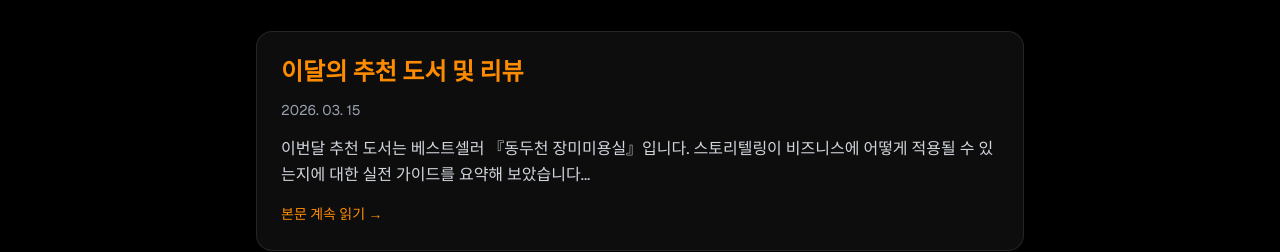
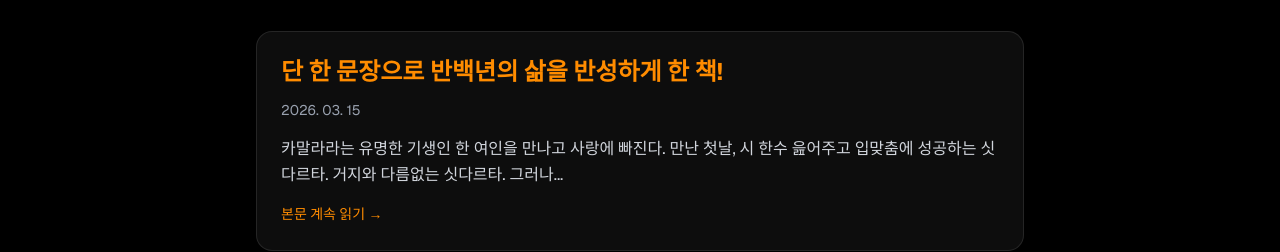
Before and after one commit to inewscom100454-spec/younghyun-homepage, a Next.js app: page /knowledge in a window 1280 px wide. Shown: the part 579-831 px from the top of the page. Built offline with nearby package versions, Linux system fonts and the light colour scheme; no server answers; sample sign-in values are in the browser's storage.

Commit message:
content: update secret note recommendation with siddhartha review

```diff
--- a/src/app/knowledge/page.tsx
+++ b/src/app/knowledge/page.tsx
@@ -34,13 +34,12 @@ export default async function KnowledgePage() {
           </div>
 
           <div className="bg-white/5 border border-white/10 p-6 rounded-2xl">
-            <h2 className="text-2xl font-bold mb-3 text-brand">이달의 추천 도서 및 리뷰</h2>
+            <h2 className="text-2xl font-bold mb-3 text-brand">단 한 문장으로 반백년의 삶을 반성하게 한 책!</h2>
             <p className="text-gray-400 mb-4 text-sm">2026. 03. 15</p>
             <p className="text-gray-300 leading-relaxed">
-              이번달 추천 도서는 베스트셀러 『동두천 장미미용실』입니다. 스토리텔링이 비즈니스에 어떻게
-              적용될 수 있는지에 대한 실전 가이드를 요약해 보았습니다...
+              카말라라는 유명한 기생인 한 여인을 만나고 사랑에 빠진다. 만난 첫날, 시 한수 읊어주고 입맞춤에 성공하는 싯다르타. 거지와 다름없는 싯다르타. 그러나...
             </p>
-            <button className="mt-4 text-brand font-medium hover:underline text-sm">본문 계속 읽기 &rarr;</button>
+            <a href="https://blog.naver.com/newsad1/221663359001" target="_blank" rel="noopener noreferrer" className="inline-block mt-4 text-brand font-medium hover:underline text-sm">본문 계속 읽기 &rarr;</a>
           </div>
         </div>
 
```
